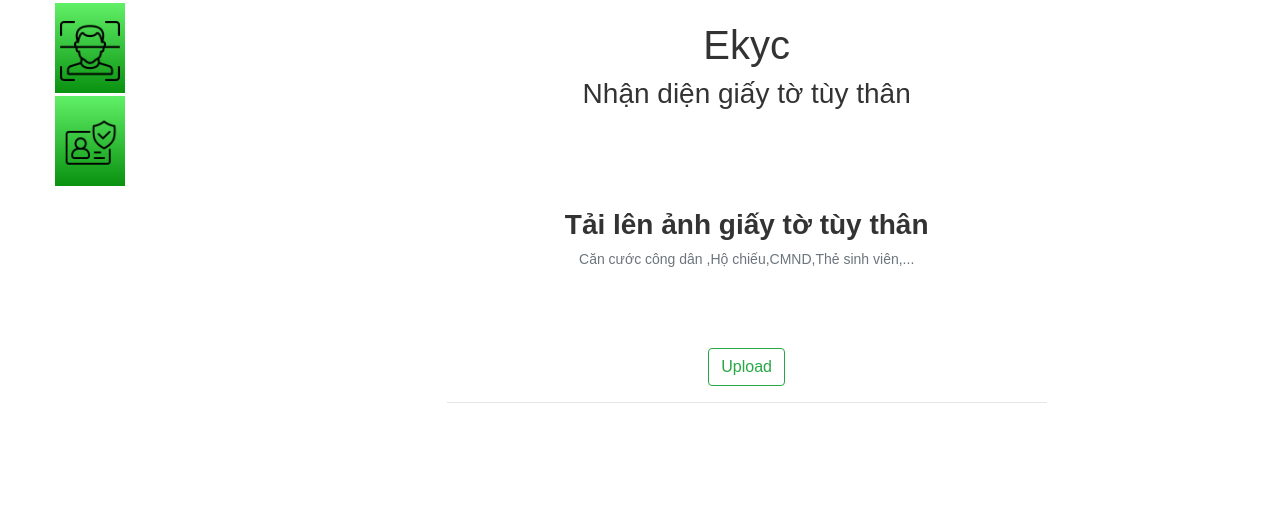
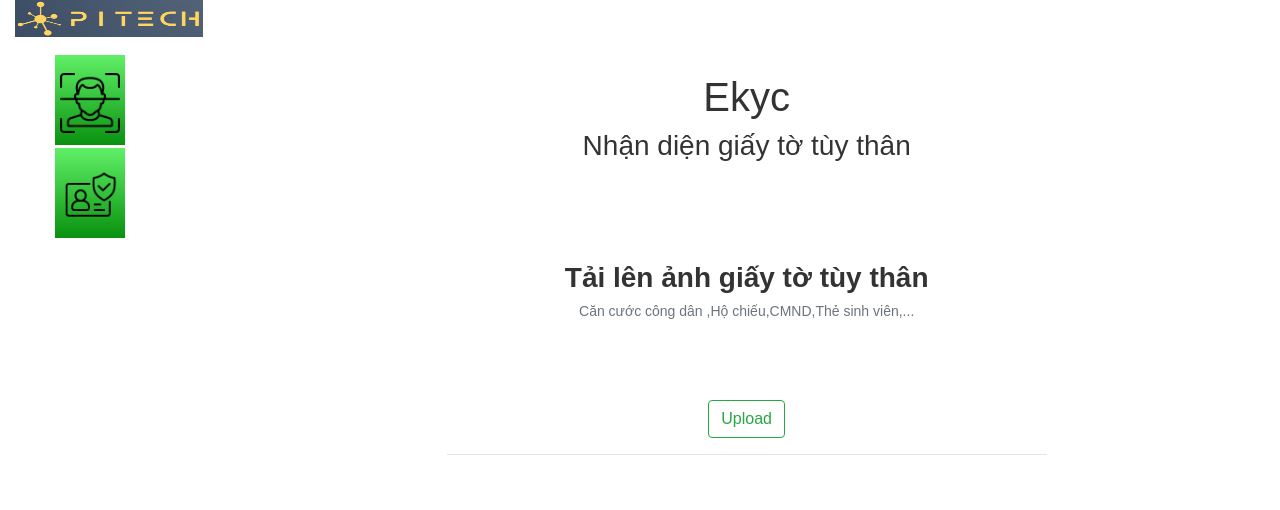
Before and after one commit to IamAnLee/DoAn-EKYC, a Flask app: page /ekyc-stp1 in a window 1280 px wide. Shown: the top 510 px of the page. Before the commit the page ends 403 px from the top, so only its background shows below. Run offline with Flask 2, Linux system fonts and the light colour scheme; some libraries are stand-ins or nearby versions.

Commit message:
update template_01

```diff
--- a/templates/stp1.html
+++ b/templates/stp1.html
@@ -19,6 +19,9 @@
 <body>
     <div class="container-fluid">
         <div class="row">
+            <div class="col-12 logo">
+                <img src="image/z3462998051250_82f8c2a2289ee537e17395f4a2d011ad.jpg" alt="">
+              </div>
             <div class="col-lg-2">
                 <nav>
                     <ul>
--- a/templates/stp2.html
+++ b/templates/stp2.html
@@ -19,6 +19,9 @@
 <body>
     <div class="container-fluid">
         <div class="row">
+            <div class="col-12 logo">
+                <img src="image/z3462998051250_82f8c2a2289ee537e17395f4a2d011ad.jpg" alt="">
+              </div>
             <div class="col-lg-2">
                 <nav>
                     <ul>
--- a/templates/stp3.html
+++ b/templates/stp3.html
@@ -22,6 +22,9 @@
 <body>
     <div class="container-fluid">
         <div class="row">
+            <div class="col-12 logo">
+                <img src="image/z3462998051250_82f8c2a2289ee537e17395f4a2d011ad.jpg" alt="">
+              </div>
             <div class="col-lg-2">
                 <nav>
                     <ul>
```
